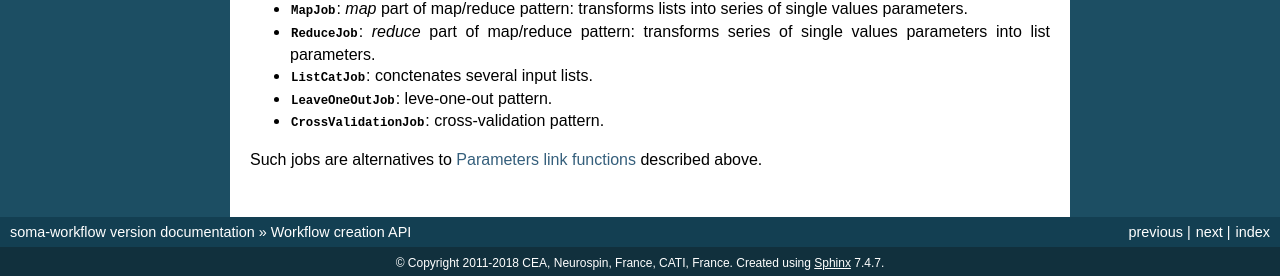
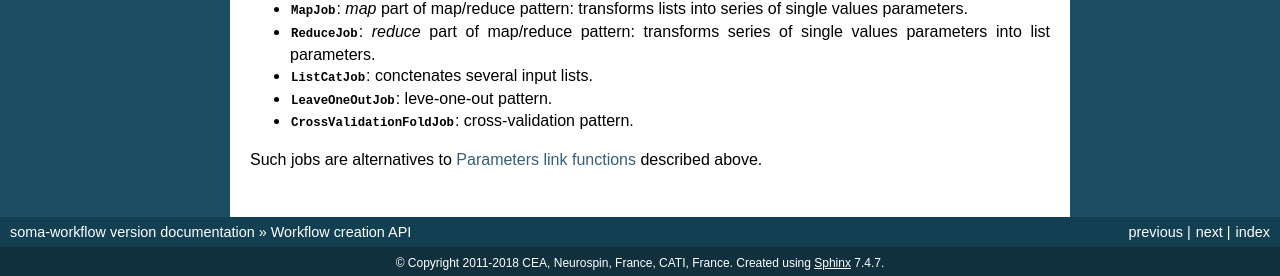
Before and after one commit to populse/soma-workflow, a Sphinx documentation site: the page built from doc/source/workflow_creation.txt, in a window 1280 px wide and 900 px high, scrolled down 8697 px. Shown: the part 621-897 px from the top of the window. Built offline with Sphinx 7.4.7, drawn with Linux system fonts in a browser that asks for light colours; the version number could not be read and is left out; some of the changed lines change nothing that is shown.

Commit message:
fixes in doc

```diff
--- a/doc/source/workflow_creation.txt
+++ b/doc/source/workflow_creation.txt
@@ -30,31 +30,31 @@
 Job
 ===
 
-.. inheritance-diagram:: client.Job client.EngineExecutionJob client.BarrierJob client.MapJob client.ReduceJob
+.. inheritance-diagram:: client_types.Job client_types.EngineExecutionJob client_types.BarrierJob custom_jobs.MapJob custom_jobs.ReduceJob custom_jobs.ListCatJob custom_jobs.LeaveOneOutJob custom_jobs.CrossValidationFoldJob
     :parts: 1
 
-.. autoclass:: client.Job
+.. autoclass:: client_types.Job
     :members:
 
-.. autoclass:: client.EngineExecutionJob
+.. autoclass:: client_types.EngineExecutionJob
     :members:
 
-.. autoclass:: client.BarrierJob
+.. autoclass:: client_types.BarrierJob
     :members:
 
-.. autoclass:: client.MapJob
+.. autoclass:: custom_jobs.MapJob
     :members:
 
-.. autoclass:: client.ReduceJob
+.. autoclass:: custom_jobs.ReduceJob
     :members:
 
-.. autoclass:: client.ListCatJob
+.. autoclass:: custom_jobs.ListCatJob
     :members:
 
-.. autoclass:: client.LeaveOneOutJob
+.. autoclass:: custom_jobs.LeaveOneOutJob
     :members:
 
-.. autoclass:: client.CrossValidationJob
+.. autoclass:: custom_jobs.CrossValidationFoldJob
     :members:
 
 
@@ -433,20 +433,20 @@
 Engine execution jobs
 =====================
 
-Soma-Workflow 3.1 introduced :class:`~client.EngineExecutionJob`. This class is the base class for some special jobs which will actually not run as jobs, but as python functions executed inside the engine process. They should be lightweight in processing, since the engine server should not have a heavy CPU load: it runs on the computing resource submitting machine (a cluster frontal typically) which is not designed to perform actual processing.
+Soma-Workflow 3.1 introduced :class:`~client_types.EngineExecutionJob`. This class is the base class for some special jobs which will actually not run as jobs, but as python functions executed inside the engine process. They should be lightweight in processing, since the engine server should not have a heavy CPU load: it runs on the computing resource submitting machine (a cluster frontal typically) which is not designed to perform actual processing.
 
 Such jobs are meant to perform simple parameters transformations, such as transforming lists into series of single parameter values, or the opposite (map/reduce pattern), or string transformation (get a dirnname for instance) etc.
 
-:class:`~client.BarrierJob` used to be the only "special job" class in Soma-Workflow 2.10. They are now a subclass of :class:`~client.EngineExecutionJob` with the particularity of *not* doing any processing even on engine side.
+:class:`~client_types.BarrierJob` used to be the only "special job" class in Soma-Workflow 2.10. They are now a subclass of :class:`~client_types.EngineExecutionJob` with the particularity of *not* doing any processing even on engine side.
 
 A few engine execution jobs types have been defined and are available for workflow developers. Other subclasses can be written, but should be installed and available on engine side to work.
 
-* :class:`~client.BarrierJob`: just a dependency hub.
-* :class:`~client.MapJob`: *map* part of map/reduce pattern: transforms lists into series of single values parameters.
-* :class:`~client.ReduceJob`: *reduce* part of map/reduce pattern: transforms series of single values parameters into list parameters.
-* :class:`~client.ListCatJob`: conctenates several input lists.
-* :class:`~client.LeaveOneOutJob`: leve-one-out pattern.
-* :class:`~client.CrossValidationJob`: cross-validation pattern.
+* :class:`~client_types.BarrierJob`: just a dependency hub.
+* :class:`~custom_jobs.MapJob`: *map* part of map/reduce pattern: transforms lists into series of single values parameters.
+* :class:`~custom_jobs.ReduceJob`: *reduce* part of map/reduce pattern: transforms series of single values parameters into list parameters.
+* :class:`~custom_jobs.ListCatJob`: conctenates several input lists.
+* :class:`~custom_jobs.LeaveOneOutJob`: leve-one-out pattern.
+* :class:`~custom_jobs.CrossValidationFoldJob`: cross-validation pattern.
 
 
 Such jobs are alternatives to :ref:`params_link_functions` described above.
```
